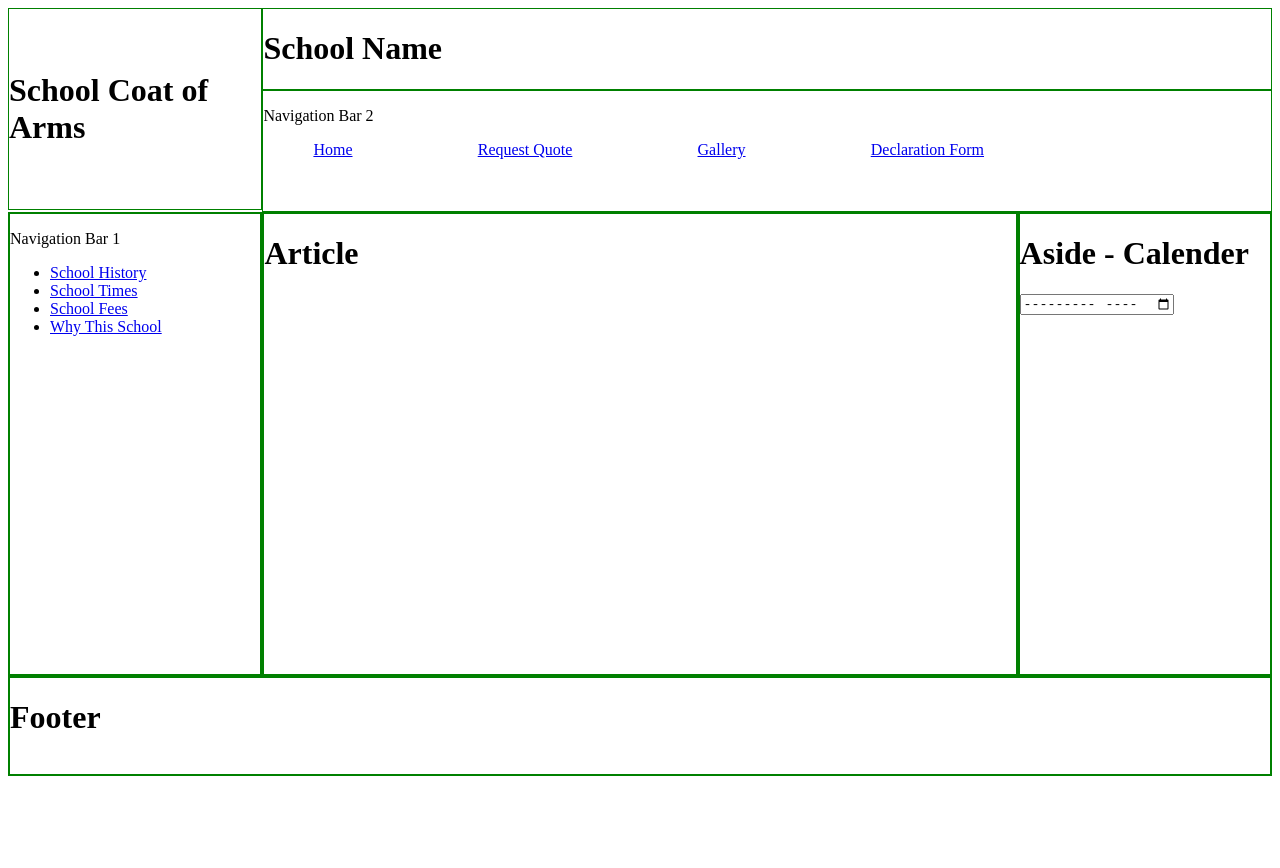
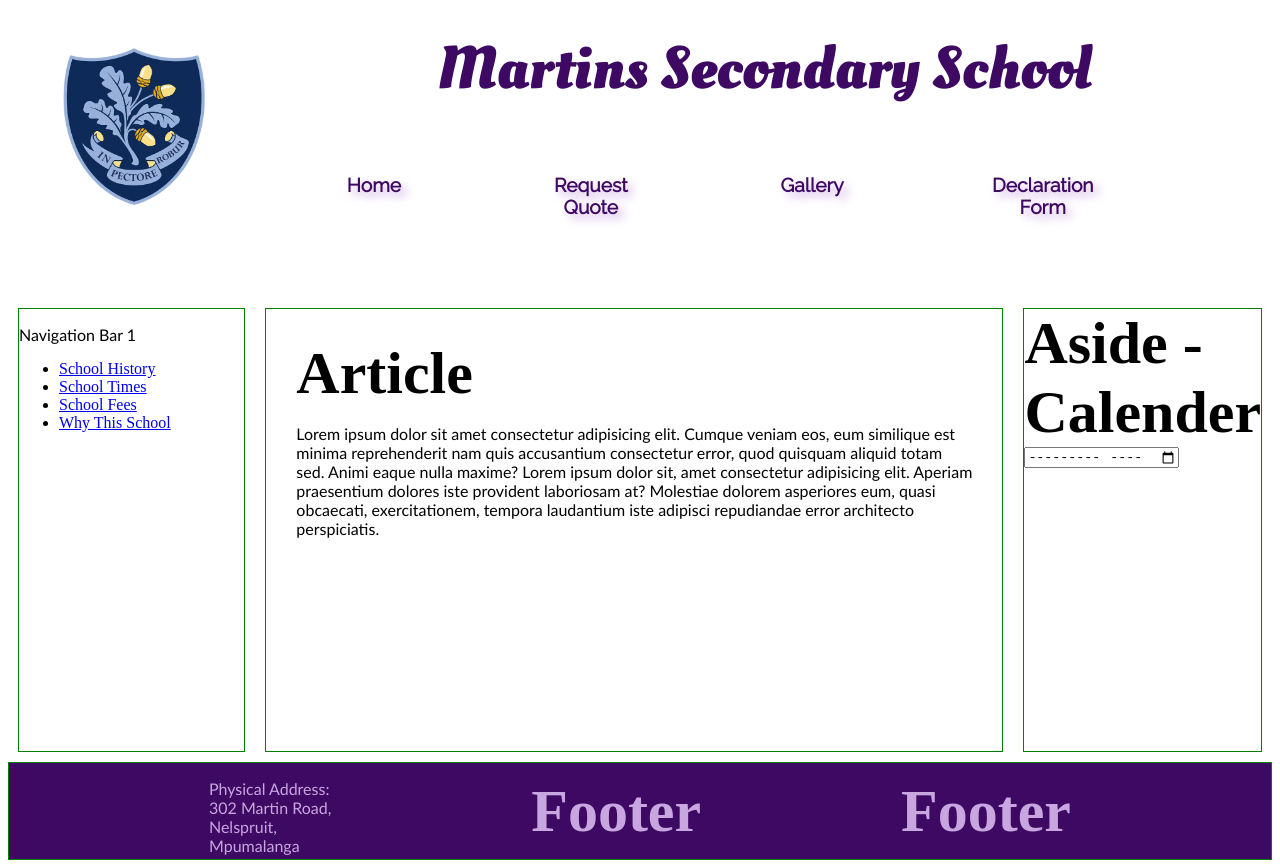
Before and after one commit to Sandilem7789/MartinUnisa, a plain HTML site: page index.html in a window 1280 px wide. Before the commit the page ends 800 px from the top, so only its background shows below. Drawn offline with Linux system fonts and the light colour scheme.

Commit message:
colors and fonts implemented

```diff
--- a/index.html
+++ b/index.html
@@ -12,16 +12,20 @@
     <div class="container">
         <div class="header-1">
             <!--School Coat of Arms-->
-            <h1>School Coat of Arms</h1>
+            <img
+                src="img/OIP-nb.png"
+                alt="School Coat Of Arms"
+                width="60%"
+                class="coat-of-arms"
+            >
         </div>
 
         <!--Container For Header 2 & Navigation Bar 2-->
         <div class="header-nav-bar">
             <!--School Name-->
-            <div class="header-2"><h1>School Name</h1></div>
+            <div class="header-2"><h1>Martins Secondary School</h1></div>
             <!--Menu Items-->
             <div class="navigation-bar-2">
-                <p>Navigation Bar 2</p>
                 <ul class="nav-tabs">
                     <li class="nav-items"><a href="#">Home</a></li>
                     <li class="nav-items"><a href="#">Request Quote</a></li>
@@ -41,12 +45,35 @@
                 <li><a href="#">Why This School</a></li>
             </ul>
         </div>
-        <div class="article"><h1>Article</h1></div>
+        <div class="article">
+            <h1>Article</h1>
+            <p>
+                Lorem ipsum dolor sit amet consectetur adipisicing elit.
+                Cumque veniam eos, eum similique est minima reprehenderit
+                nam quis accusantium consectetur error, quod quisquam aliquid totam sed.
+                Animi eaque nulla maxime?
+                Lorem ipsum dolor sit, amet consectetur adipisicing elit.
+                Aperiam praesentium dolores iste provident laboriosam at?
+                Molestiae dolorem asperiores eum, quasi obcaecati, exercitationem,
+                tempora laudantium iste adipisci repudiandae error architecto perspiciatis.
+            </p>
+            </div>
         <div class="aside">
             <h1>Aside - Calender</h1>
             <input type="month">
         </div>
     </div>
-    <div class="footer"><h1>Footer</h1></div>
+    <div class="footer">
+        <div>
+            <p>
+                Physical Address: <br />
+                302 Martin Road,<br />
+                Nelspruit,<br />
+                Mpumalanga
+            </p>
+        </div>
+        <h1>Footer</h1>
+        <h1>Footer</h1>
+    </div>
 </body>
 </html>
--- a/style.css
+++ b/style.css
@@ -1,50 +1,90 @@
+/*Importing fonts from GOOGLE FONTS*/
+@import url('https://fonts.googleapis.com/css2?family=Oleo+Script:wght@700&family=Raleway&display=swap');
+
+/*This is where we preset variables so that we will reuse variables*/
+:root {
+    --primary-color: #3e0963;
+    --secondary-color: #c8a6e0;
+    --tittle: 'Oleo Script', cursive;
+    --paragraph: 'Raleway', sans-serif;
+}
+
 /*Body Class*/
 .container {
     display: flex;
     flex-direction: row;
 }
+
+/*<p> tag styling*/
+p {
+    font-family: 'Trebuchet MS', 'Lucida Sans Unicode', 'Lucida Grande', 'Lucida Sans', Arial, sans-serif;
+}
+
 .header-nav-bar {
     width: 80vw;
+    margin: 10px;
 }
 
 /*Header 1 Class*/
 .header-1 {
-    border: 1px solid green;
     width: 20vw;
     height: 25vh;
     display: flex;
     align-items: center;
     justify-content: space-around;
+    margin-top: 20px;
+}
+.coat-of-arms {
+    text-shadow: 20px 20px 20px #3e0963;
+
 }
 
 /*Header 2 Class*/
 .header-2 {
-    border: 1px solid green;
     height: 10vh;
+    margin: 10px;
+    text-align: center;
+    font-family: var(--tittle);
+    color: var(--primary-color);
+    font-size: 20px;
+}
+
+/*Styling For all <h1> tags*/
+h1 {
+    padding: 0;
+    margin: 0;
+    align-self: center;
+    font-size: 60px;
 }
 
 /*Navigation Bar 2 Class*/
 .navigation-bar-2 {
-    border: 1px solid green;
     height: 15vh;
+    margin: 10px;
+    padding: 20px;
+    text-align: center;
 }
 
 /*Navigation Bar 1 Class*/
 .navigation-bar-1 {
-    border: 2px solid green;
+    border: 1px solid green;
     width: 20vw;
+    margin: 10px;
 }
 
 /*Article 1 Class*/
 .article {
-    border: 2px solid green;
+    border: 1px solid green;
     width: 60vw;
+    margin: 10px;
+    padding: 30px;
 }
 
 /*Aside Class*/
 .aside {
-    border: 2px solid green;
+    border: 1px solid green;
     width: 20vw;
+    margin: 10px;
 }
 
 /*Container Bar Class*/
@@ -56,15 +96,38 @@
 
 /*Footer Class*/
 .footer {
-    border: 2px solid green;
+    border: 1px solid green;
     height: 12vh;
+    padding: 0;
+    margin: 0;
+    background-color: var(--primary-color);
+    display: flex;
+    flex-direction: row;
+    justify-content: space-evenly;
+    color: var(--secondary-color);
+    font: var(--paragraph);
 }
 
 /*Navigation Tabs styling*/
 .nav-tabs {
     display: flex;
     flex-direction: row;
-    word-spacing: normal;
+    justify-content: space-between;
+    padding-top: 20px;
+    padding-bottom: 20px;
+}
+
+.nav-tabs a {
+    text-decoration: none;
+    font-family: var(--paragraph);
+    font-size: 120%;
+    font-weight: bolder;
+    color: var(--primary-color);
+    text-shadow: 5px 5px 10px var(--secondary-color);
+}
+
+a:hover {
+    text-shadow: 5px 5px 35px var(--primary-color);
 }
 
 /*Navigation Items styling*/
```
Also changed, not shown: img/OIP-nb.png (added), img/OIP.jpg (added).
